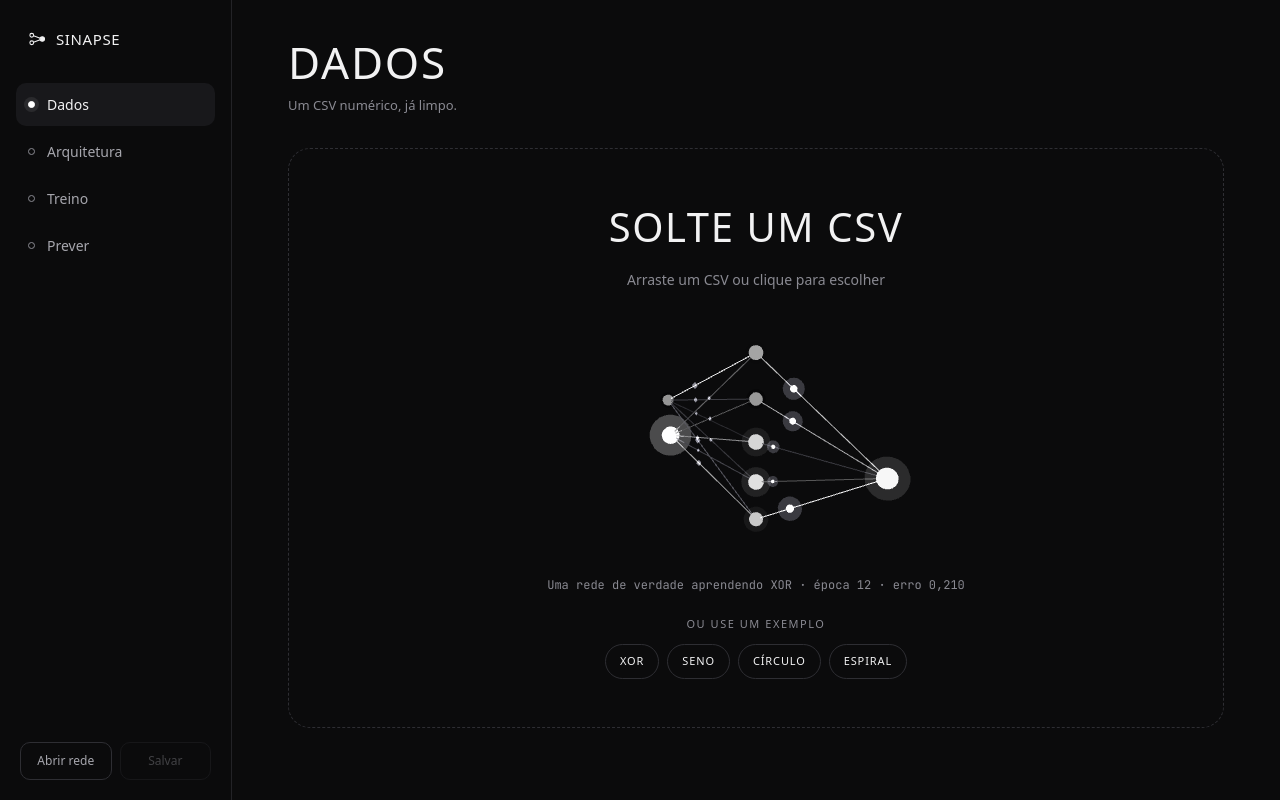
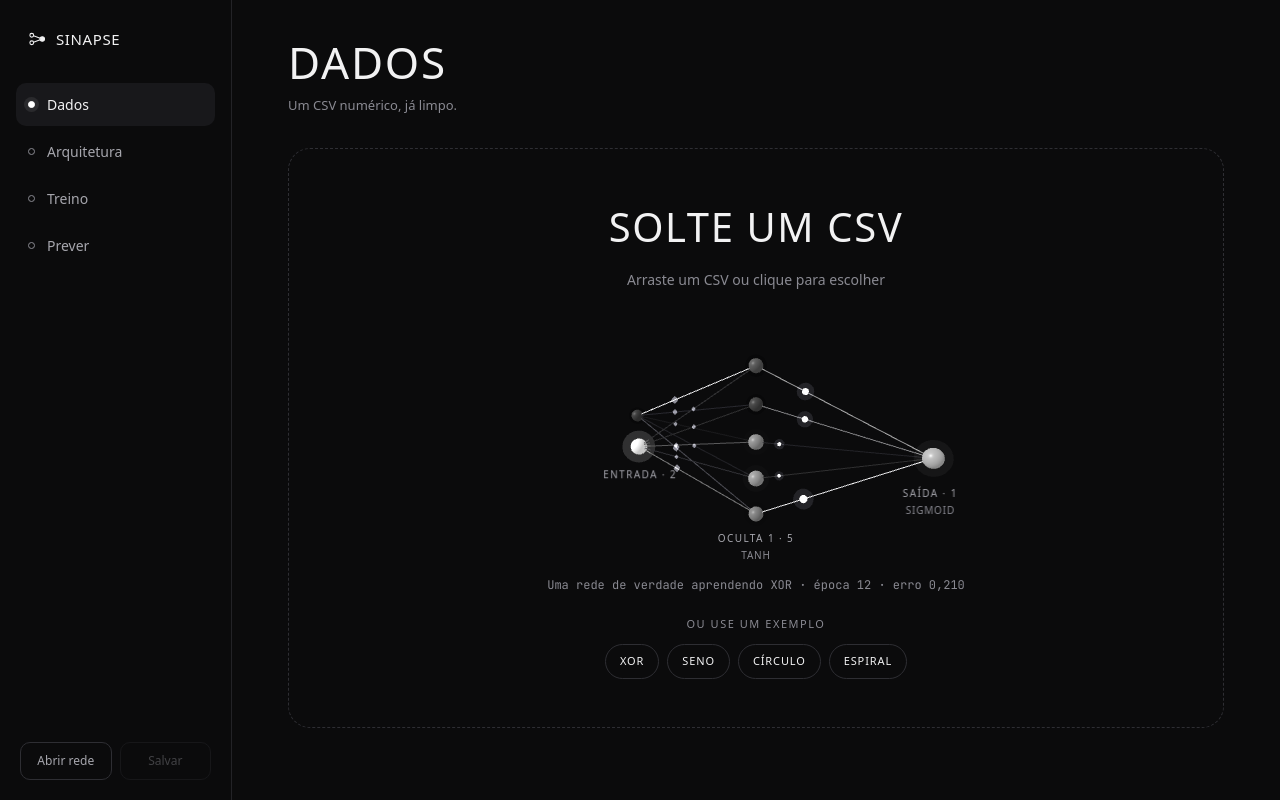
Before and after one commit to LucasSckenal/sinapse, a website built with Vite: page index.html in a window 1280 px wide. Built offline with nearby package versions, Linux system fonts and the light colour scheme; animation ran at ten frames a second.

Commit message:
3D legível: camadas em coluna, esferas com luz, rótulos na cena, ligações fracas apagadas, menos pulsos; animação sempre dá a partida
Co-Authored-By: Claude Opus 5.5 <noreply@anthropic.com>

```diff
--- a/scripts/prints.mjs
+++ b/scripts/prints.mjs
@@ -46,7 +46,7 @@ async function run(name, viewport) {
   await shot('1-dados');
   await click('Arquitetura');
   await wait(200);
-  await page.evaluate(() => document.querySelectorAll('.layer-row')[1].querySelectorAll('.seg button')[3].click());
+  await page.evaluate(() => document.querySelectorAll('.block-row')[0].querySelectorAll('.seg button')[3].click());
   for (let i = 0; i < 8; i++) await page.click('[aria-label="Aumentar neurônios da camada oculta 1"]');
   await page.click('.add-layer');
   await shot('2-arquitetura');
--- a/src/ui/net3d.ts
+++ b/src/ui/net3d.ts
@@ -33,8 +33,10 @@ abstract class Stage {
   protected scene = new THREE.Scene();
   protected camera = new THREE.PerspectiveCamera(36, 1, 0.1, 200);
   protected root = new THREE.Group();
-  protected yaw = 0.62;
-  protected pitch = 0.34;
+  protected yaw = 0.42;
+  protected pitch = 0.16;
+  /** Balanço automático: oscila em volta da vista inicial, devagar. */
+  protected sway = 0.2;
   protected dist = 14;
   protected target = new THREE.Vector3();
   /** Meia largura e meia altura do que precisa caber na tela; a câmera se afasta para caber. */
@@ -61,25 +63,33 @@ abstract class Stage {
     this.renderer.setPixelRatio(Math.min(devicePixelRatio, 2));
     this.el.appendChild(this.renderer.domElement);
     this.scene.add(this.root);
-    this.scene.fog = new THREE.Fog(BG, 18, 40);
+    this.scene.fog = new THREE.Fog(BG, 22, 48);
+    this.scene.add(new THREE.AmbientLight(0xffffff, 1.6));
+    const key = new THREE.DirectionalLight(0xffffff, 2.2);
+    key.position.set(-4, 6, 8);
+    this.scene.add(key);
 
     this.setupControls();
 
     this.ro = new ResizeObserver(() => this.resize());
     this.ro.observe(this.el);
     this.io = new IntersectionObserver(([en]) => {
+      // enquanto ainda não está na página, não conta como "fora da tela"
+      if (!en.isIntersecting && !this.el.isConnected) return;
       this.visible = en.isIntersecting;
       if (this.visible) this.loop();
     });
     this.io.observe(this.el);
     document.addEventListener('visibilitychange', this.onVis);
+    // dá a partida sozinha (o observador só pausa quando a cena sai da tela)
+    requestAnimationFrame(() => this.loop());
   }
 
   /**
    * Câmera livre: arrastar gira; botão direito, Shift ou dois dedos movem; roda ou pinça
    * aproximam; duplo clique volta ao início. Teclado: setas giram, + e − aproximam, 0 centraliza.
    */
-  private home = { yaw: 0, pitch: 0, target: new THREE.Vector3() };
+  protected home = { yaw: 0, pitch: 0, target: new THREE.Vector3() };
   private pointers = new Map<number, { x: number; y: number }>();
   private mode: 'girar' | 'mover' = 'girar';
 
@@ -242,7 +252,7 @@ abstract class Stage {
       this.last = now;
       this.time += dt;
       // balanço leve só enquanto ninguém mexeu na câmera
-      if (!this.dragging && !this.touched() && now - this.idleSince > 2500) this.yaw += dt * 0.06;
+      if (!this.dragging && !this.touched() && this.sway > 0) this.yaw = this.home.yaw + Math.sin(this.time * 0.22) * this.sway;
       this.tick(dt);
       this.render();
       this.loop();
@@ -349,12 +359,13 @@ export class Net3D extends Stage {
       const multi = blocks.length > 1;
       const dims = blocks.map((b) => {
         const n = Math.min(b.count, MAX_SHOWN);
-        const side = n > (multi ? 4 : 6) ? Math.ceil(Math.sqrt(n)) : 1;
+        const perCol = multi ? 6 : 10;
+        const side = Math.ceil(n / perCol);
         const rows = Math.ceil(n / side);
-        const sp = side > 1 ? 0.85 : Math.min(1.1, (multi ? 3 : 5) / Math.max(1, n - 1));
+        const sp = Math.min(0.78, (multi ? 4.2 : 7) / Math.max(1, rows - 1));
         return { n, side, rows, sp, height: (rows - 1) * sp };
       });
-      const BLOCK_GAP = 1.3;
+      const BLOCK_GAP = 1.1;
       const totalH = dims.reduce((a, d) => a + d.height, 0) + (blocks.length - 1) * BLOCK_GAP;
       let y0 = totalH / 2;
       blocks.forEach((b, k) => {
@@ -362,7 +373,7 @@ export class Net3D extends Stage {
         for (let u = 0; u < d.n; u++) {
           const c = u % d.side;
           const r = Math.floor(u / d.side);
-          out[b.start + u] = new THREE.Vector3((l - (cols - 1) / 2) * gapX, y0 - r * d.sp, (c - (d.side - 1) / 2) * d.sp);
+          out[b.start + u] = new THREE.Vector3((l - (cols - 1) / 2) * gapX, y0 - r * d.sp, (c - (d.side - 1) / 2) * 0.9);
         }
         y0 -= d.height + BLOCK_GAP;
       });
@@ -402,27 +413,31 @@ export class Net3D extends Stage {
     this.root.add(this.lines);
 
     // neurônios
-    this.nodes = new THREE.InstancedMesh(new THREE.SphereGeometry(0.2, 28, 18), new THREE.MeshBasicMaterial(), count);
+    this.nodes = new THREE.InstancedMesh(
+      new THREE.SphereGeometry(0.17, 32, 20),
+      new THREE.MeshStandardMaterial({ roughness: 0.35, metalness: 0.1 }),
+      count,
+    );
     this.root.add(this.nodes);
     // halos somados à luz (preto = invisível): crescem com a ativação
     this.halos = new THREE.InstancedMesh(
-      new THREE.SphereGeometry(0.46, 20, 12),
-      new THREE.MeshBasicMaterial({ transparent: true, opacity: 0.55, blending: THREE.AdditiveBlending, depthWrite: false }),
+      new THREE.SphereGeometry(0.34, 20, 12),
+      new THREE.MeshBasicMaterial({ transparent: true, opacity: 0.5, blending: THREE.AdditiveBlending, depthWrite: false }),
       count,
     );
     this.root.add(this.halos);
 
     // pulsos
     this.pulseMesh = new THREE.InstancedMesh(
-      new THREE.SphereGeometry(0.075, 12, 8),
+      new THREE.SphereGeometry(0.06, 12, 8),
       new THREE.MeshBasicMaterial({ color: 0xffffff, transparent: true, opacity: 1, blending: THREE.AdditiveBlending, depthWrite: false }),
       600,
     );
     this.pulseMesh.count = 0;
     this.root.add(this.pulseMesh);
     this.pulseGlow = new THREE.InstancedMesh(
-      new THREE.SphereGeometry(0.22, 12, 8),
-      new THREE.MeshBasicMaterial({ color: 0x3a3a40, transparent: true, opacity: 1, blending: THREE.AdditiveBlending, depthWrite: false }),
+      new THREE.SphereGeometry(0.15, 12, 8),
+      new THREE.MeshBasicMaterial({ color: 0x232327, transparent: true, opacity: 1, blending: THREE.AdditiveBlending, depthWrite: false }),
       600,
     );
     this.pulseGlow.count = 0;
@@ -440,9 +455,10 @@ export class Net3D extends Stage {
     const all = this.nodePos.flat();
     const tall = Math.max(...all.map((p) => Math.abs(p.y)), 1);
     const deep = Math.max(...all.map((p) => Math.abs(p.z)), 0);
-    this.fitBox = { w: Math.max(span / 2, deep) + 1, h: tall + 0.8 };
+    this.fitBox = { w: Math.max(span / 2, deep) + 0.8, h: tall + 0.9 };
     this.fit();
     this.updateNodes();
+    this.buildLabels(topo, cols, gapX);
   }
 
   /** Pesos novos: cor e brilho de cada ligação. */
@@ -453,7 +469,7 @@ export class Net3D extends Stage {
       const w = model.camadas[e.layer]?.pesos[e.i]?.[e.p] ?? 0;
       const a = Math.pow(Math.abs(w) / maxPer[e.layer], 1.4);
       this.tmpColor.copy(w >= 0 ? POS : NEG);
-      this.tmpColor.lerpColors(BG, this.tmpColor, 0.1 + a * 0.85);
+      this.tmpColor.lerpColors(BG, this.tmpColor, 0.025 + Math.pow(a, 1.6) * 0.9);
       this.lineColors.set([this.tmpColor.r, this.tmpColor.g, this.tmpColor.b, this.tmpColor.r, this.tmpColor.g, this.tmpColor.b], k * 6);
     });
     (this.lines.geometry.getAttribute('color') as THREE.BufferAttribute).needsUpdate = true;
@@ -474,8 +490,8 @@ export class Net3D extends Stage {
     const hop = strong ? 0.42 : 0.3;
     const maxPer = this.model.camadas.map((c) => Math.max(1e-9, ...c.pesos.flat().map(Math.abs)));
     // escolhe as ligações mais fortes de cada camada (peso × ativação de quem envia)
-    const budget = strong ? 520 : 160;
-    const perLayer = Math.max(6, Math.floor(budget / Math.max(1, this.shown.length - 1)));
+    const budget = strong ? 260 : 80;
+    const perLayer = Math.max(4, Math.floor(budget / Math.max(1, this.shown.length - 1)));
     for (let l = 0; l < this.shown.length - 1; l++) {
       const cands = this.edges
         .filter((e) => e.layer === l)
@@ -503,8 +519,8 @@ export class Net3D extends Stage {
     const L = this.shown.length - 1; // camadas com pesos
     const forwardTime = L * hop + 0.35;
     const maxD = c.deltas.map((d) => Math.max(1e-12, ...d.map(Math.abs)));
-    const budget = strong ? 360 : 140;
-    const perLayer = Math.max(6, Math.floor(budget / Math.max(1, L)));
+    const budget = strong ? 200 : 70;
+    const perLayer = Math.max(4, Math.floor(budget / Math.max(1, L)));
     for (let l = L - 1; l >= 0; l--) {
       const step = L - 1 - l; // a última camada volta primeiro
       const w = this.model.camadas[l];
@@ -522,7 +538,53 @@ export class Net3D extends Stage {
     this.flashAt = this.time + forwardTime + L * hop + 0.2;
   }
 
+  /** Rótulos de cada camada (e letra de cada bloco), presos à cena e reprojetados a cada quadro. */
+  private labels: { el: HTMLElement; at: THREE.Vector3 }[] = [];
+  private buildLabels(topo: ReturnType<typeof topology>, cols: number, gapX: number): void {
+    const box = document.createElement('div');
+    box.className = 'labels3d';
+    this.el.appendChild(box);
+    const NAMES: Record<string, string> = { entrada: 'Entrada', linear: 'Linear', sigmoid: 'Sigmoid', tanh: 'Tanh', relu: 'ReLU' };
+    topo.blocks.forEach((blocks, l) => {
+      const ys = this.nodePos[l].filter(Boolean).map((p) => p.y);
+      const x = (l - (cols - 1) / 2) * gapX;
+      const name = document.createElement('span');
+      name.className = 'l3d-layer';
+      const acts = [...new Set(blocks.map((b) => NAMES[b.activation] ?? b.activation))].join(' · ');
+      const total = blocks.reduce((s, b) => s + b.count, 0);
+      name.textContent = `${l === 0 ? 'Entrada' : l === cols - 1 ? 'Saída' : `Oculta ${l}`} · ${total}`;
+      const sub = document.createElement('small');
+      sub.textContent = l === 0 ? '' : acts;
+      name.appendChild(sub);
+      box.appendChild(name);
+      this.labels.push({ el: name, at: new THREE.Vector3(x, Math.min(...ys) - 0.75, 0) });
+      if (blocks.length > 1)
+        blocks.forEach((b, k) => {
+          const first = this.nodePos[l][b.start];
+          if (!first) return;
+          const tag = document.createElement('span');
+          tag.className = 'l3d-block';
+          tag.textContent = 'ABCDEFGHIJKLMNOP'[k];
+          box.appendChild(tag);
+          this.labels.push({ el: tag, at: new THREE.Vector3(x, first.y + 0.5, 0) });
+        });
+    });
+  }
+
+  private placeLabels(): void {
+    const w = this.el.clientWidth;
+    const h = this.el.clientHeight;
+    const v = new THREE.Vector3();
+    for (const { el, at } of this.labels) {
+      v.copy(at).applyMatrix4(this.root.matrixWorld).project(this.camera);
+      const hidden = v.z > 1 || v.x < -1.2 || v.x > 1.2 || v.y < -1.2 || v.y > 1.2;
+      el.style.visibility = hidden ? 'hidden' : 'visible';
+      el.style.transform = `translate(${((v.x + 1) / 2) * w}px, ${((1 - v.y) / 2) * h}px) translate(-50%, -50%)`;
+    }
+  }
+
   protected tick(dt: number): void {
+    this.placeLabels();
     // pisca as ligações quando o erro termina de voltar (pesos atualizados)
     if (this.flashAt >= 0 && this.time >= this.flashAt) {
       this.flash = 1;
@@ -585,16 +647,16 @@ export class Net3D extends Stage {
       col.forEach((p, k) => {
         const g = this.glow[l][k];
         this.dummy.position.copy(p);
-        this.dummy.scale.setScalar(0.8 + g * 0.55);
+        this.dummy.scale.setScalar(0.85 + g * 0.35);
         this.dummy.updateMatrix();
         const idx = this.nodeIndex[l][k];
         this.nodes.setMatrixAt(idx, this.dummy.matrix);
-        this.tmpColor.setScalar(0.3 + g * 0.7);
+        this.tmpColor.setScalar(0.05 + g * 0.75);
         this.nodes.setColorAt(idx, this.tmpColor);
-        this.dummy.scale.setScalar(0.5 + g * 0.9);
+        this.dummy.scale.setScalar(0.6 + g * 0.6);
         this.dummy.updateMatrix();
         this.halos.setMatrixAt(idx, this.dummy.matrix);
-        this.tmpColor.setScalar(g * g * 0.22);
+        this.tmpColor.setScalar(g * g * g * 0.09);
         this.halos.setColorAt(idx, this.tmpColor);
       }),
     );
--- a/src/ui/styles.css
+++ b/src/ui/styles.css
@@ -309,6 +309,11 @@ h1 { font-size: clamp(32px, 4vw, 44px); line-height: 1; }
 .stage3d.grabbing { cursor: grabbing; }
 .stage3d canvas { display: block; width: 100%; height: 100%; outline: none; }
 .stage3d canvas:focus-visible { box-shadow: inset 0 0 0 2px var(--t1); }
+.labels3d { position: absolute; inset: 0; pointer-events: none; overflow: hidden; }
+.l3d-layer, .l3d-block { position: absolute; left: 0; top: 0; white-space: nowrap; will-change: transform; }
+.l3d-layer { font-size: 10px; letter-spacing: 0.14em; text-transform: uppercase; color: var(--t2); text-align: center; font-variation-settings: 'wdth' 115; }
+.l3d-layer small { display: block; font-size: 10px; letter-spacing: 0.08em; color: var(--t3); margin-top: 2px; }
+.l3d-block { width: 20px; height: 20px; border-radius: 6px; display: grid; place-items: center; background: var(--t1); color: var(--on-ac); font: 500 11px var(--mono); }
 .cam-bar { position: absolute; right: 16px; bottom: 12px; z-index: 2; display: flex; gap: 6px; }
 .cam-btn { width: 32px; height: 32px; border-radius: 9px; border: 1px solid var(--line2); background: var(--bar-bg); color: var(--t2); font-size: 15px; line-height: 1; cursor: pointer; backdrop-filter: blur(8px); transition: color var(--fast), border-color var(--fast), transform var(--fast) var(--ease); }
 .cam-btn:hover { color: var(--t1); border-color: var(--t3); }
```
Also changed, not shown: docs/prints/celular-0-vazio.png, docs/prints/celular-2-arquitetura.png, docs/prints/celular-3-treino.png, docs/prints/celular-4-prever.png, docs/prints/desktop-0-vazio.png, docs/prints/desktop-2-arquitetura.png, docs/prints/desktop-3-treino.png, docs/prints/desktop-4-prever.png.
